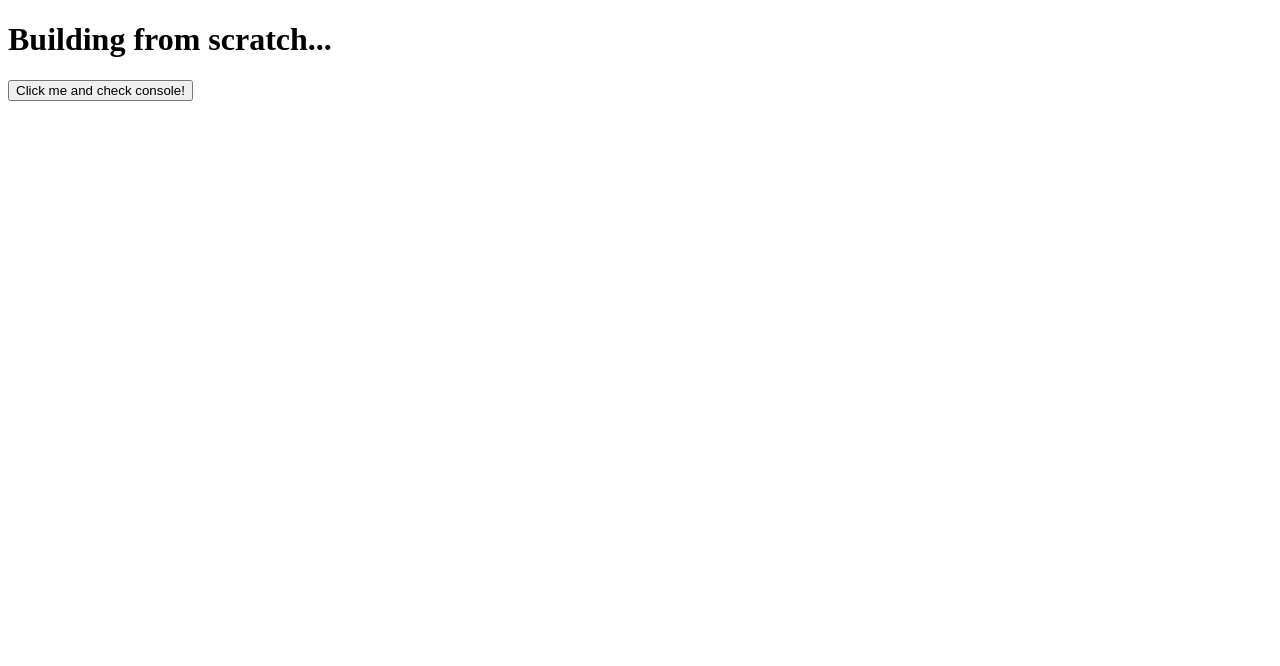
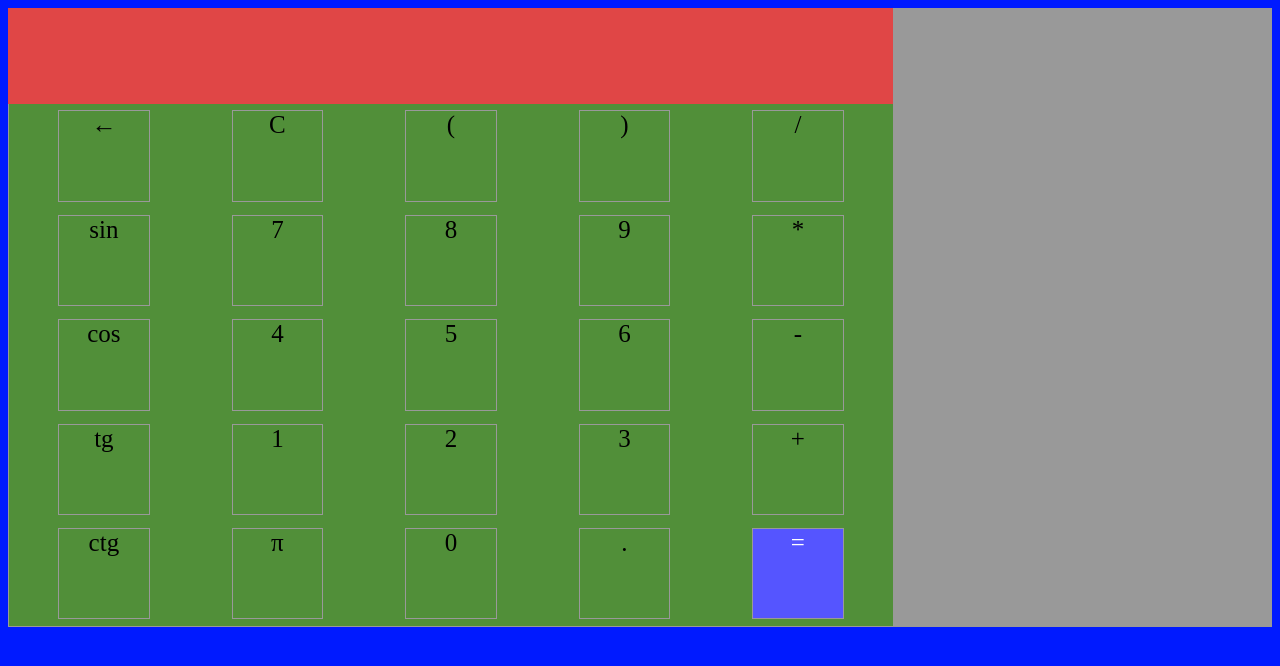
Before and after one commit to alexandru-dochian/pocket_calculator, a plain HTML site: page index.html in a window 1280 px wide. Drawn offline with Linux system fonts and the light colour scheme.

Commit message:
Added a working prototype

```diff
--- a/index.html
+++ b/index.html
@@ -1,16 +1,55 @@
 <!DOCTYPE html>
+
 <html>
-<body>
+  <head>
+    <title>Pocket Calculator</title>
+    <link rel="stylesheet" href="style.css" />
+  </head>
+  <body>
+    <div class="container">
+      <div class="calculator">
+        <div class="calculatorScreen">
+          <p id="calculatorScreenContent"></p>
+        </div>
+        <div class="calculatorKeypad">
+          <!-- ROW 1 -->
+          <div class="key" id="backspace">&larr;</div>
+          <div class="key" id="clear">C</div>
+          <div class="key" id="open">(</div>
+          <div class="key" id="close">)</div>
+          <div class="key" id="operator">/</div>
 
-<h1>Building from scratch...</h1>
+          <!-- ROW 2 -->
+          <div class="key" id="function">sin</div>
+          <div class="key" id="number">7</div>
+          <div class="key" id="number">8</div>
+          <div class="key" id="number">9</div>
+          <div class="key" id="operator">*</div>
 
-<button onclick="sayHello()">Click me and check console!</button>
+          <!-- ROW 3 -->
+          <div class="key" id="function">cos</div>
+          <div class="key" id="number">4</div>
+          <div class="key" id="number">5</div>
+          <div class="key" id="number">6</div>
+          <div class="key" id="operator">-</div>
 
-<script>
-function sayHello() {
-	console.log("Hello")
-}
-</script>
+          <!-- ROW 4 -->
+          <div class="key" id="function">tg</div>
+          <div class="key" id="number">1</div>
+          <div class="key" id="number">2</div>
+          <div class="key" id="number">3</div>
+          <div class="key" id="operator">+</div>
 
-</body>
+          <!-- ROW 5 -->
+          <div class="key" id="function">ctg</div>
+          <div class="key" id="constant">&pi;</div>
+          <div class="key" id="number">0</div>
+          <div class="key" id="decimalPoint">.</div>
+          <div class="key" id="equal">=</div>
+        </div>
+      </div>
+      <div class="history"></div>
+    </div>
+    <script src="index.js"></script>
+  </body>
 </html>
--- /dev/null
+++ b/index.js
@@ -0,0 +1,92 @@
+class Calculator {
+  constructor() {
+    let keys = Array.from(document.getElementsByClassName("key"));
+
+    keys.map((key) => {
+      key.addEventListener("click", (e) => this.handleKeyEvent(e));
+    });
+
+    this.calculatorScreenContent = document.getElementById(
+      "calculatorScreenContent"
+    );
+
+    this.state = {
+      history: [],
+      screen: [],
+    };
+  }
+
+  handleKeyEvent = (e) => {
+    const keyType = e.target.id;
+    const content = e.target.innerText;
+
+    if (keyType == "clear") {
+      this.handleClearScreen();
+    } else if (keyType == "backspace") {
+      this.handleBackSpace();
+    } else if (keyType == "equal") {
+      this.handleEqual();
+    } else {
+      console.log("keyType", keyType);
+      console.log("content", content);
+      this.state.screen.push({ keyType, content });
+      this.calculatorScreenContent.innerText += e.target.innerText;
+    }
+  };
+
+  handleClearScreen = () => {
+    this.calculatorScreenContent.innerText = "";
+  };
+
+  handleBackSpace = () => {
+    if (this.calculatorScreenContent.innerText) {
+      this.calculatorScreenContent.innerText =
+        this.calculatorScreenContent.innerText.slice(0, -1);
+    }
+  };
+
+  handleEqual = () => {
+    try {
+      this.calculatorScreenContent.innerText = eval(
+        this.calculatorScreenContent.innerText
+      );
+    } catch {
+      this.calculatorScreenContent.innerText = "Error";
+    }
+  };
+
+  // Tests ////////////////////////////////////////////////////////////////////
+  tests = [
+    () => {
+      console.log("Success!");
+    },
+    () => {
+      console.log("Success!");
+    },
+    () => {
+      console.log("Success!");
+    },
+    () => {
+      console.log("Success!");
+    },
+  ];
+
+  runTests = () => {
+    const number_of_tests = this.tests.length;
+
+    this.tests.forEach((test, test_number) => {
+      let result = "Success!";
+      try {
+        console.log(`Starting Test ${test_number}/${number_of_tests}...`);
+        test();
+      } catch (error) {
+        result = "Failed!";
+      } finally {
+        console.log(`Test ${test_number}/${number_of_tests} ${result}`);
+      }
+    });
+  };
+}
+
+const calculator = new Calculator();
+calculator.runTests();
--- /dev/null
+++ b/style.css
@@ -0,0 +1,64 @@
+body {
+  background-color: rgb(0, 26, 255);
+}
+
+.container {
+  display: flex;
+  max-width: 100vw;
+  max-height: 100vh;
+}
+
+.calculator {
+  background-color: rgb(81, 143, 57);
+  flex: 7;
+}
+
+.history {
+  flex: 3;
+  background-color: #999;
+}
+
+.calculatorScreen {
+  background-color: rgb(224, 70, 70);
+  text-align: right;
+  height: 5vw;
+  padding: 16px;
+  font-size: 25px;
+}
+
+.calculatorKeypad {
+  display: flex;
+  flex-wrap: wrap;
+  justify-content: center;
+  border-bottom: 1px solid #999;
+  border-left: 1px solid#999;
+}
+
+.calculatorKeypad > div {
+  border-top: 1px solid #999;
+  border-right: 1px solid#999;
+}
+
+.key {
+  width: 7vw;
+  height: calc(7vw);
+  margin-left: 3.2vw;
+  margin-right: 3.2vw;
+  margin-top: 0.5vw;
+  margin-bottom: 0.5vw;
+  border: 0.5px solid #999;
+  text-align: center;
+  font-size: 25px;
+  cursor: pointer;
+}
+
+#equal {
+  background-color: rgb(85, 85, 255);
+  color: white;
+}
+
+.key:hover {
+  background-color: #323330;
+  color: white;
+  transition: 0.5s ease-in-out;
+}
```
Also changed, not shown: README.md, 1 other file.
